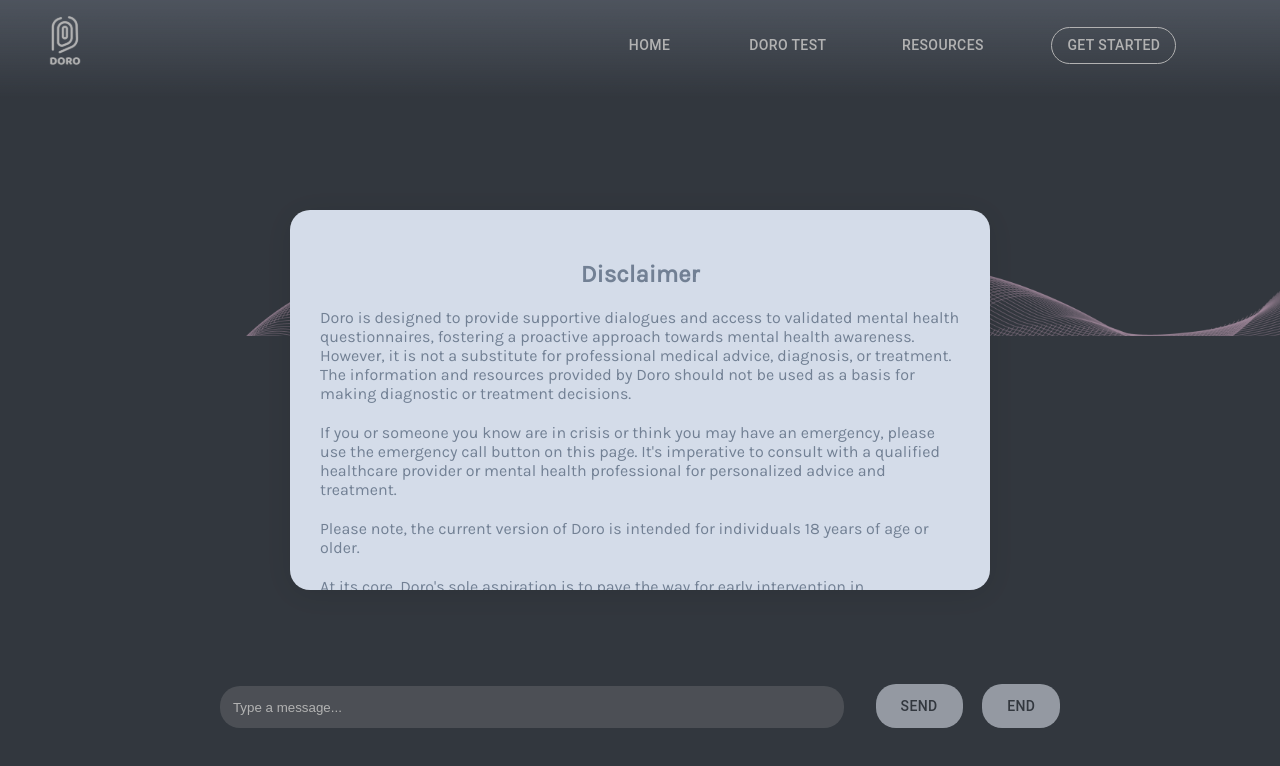
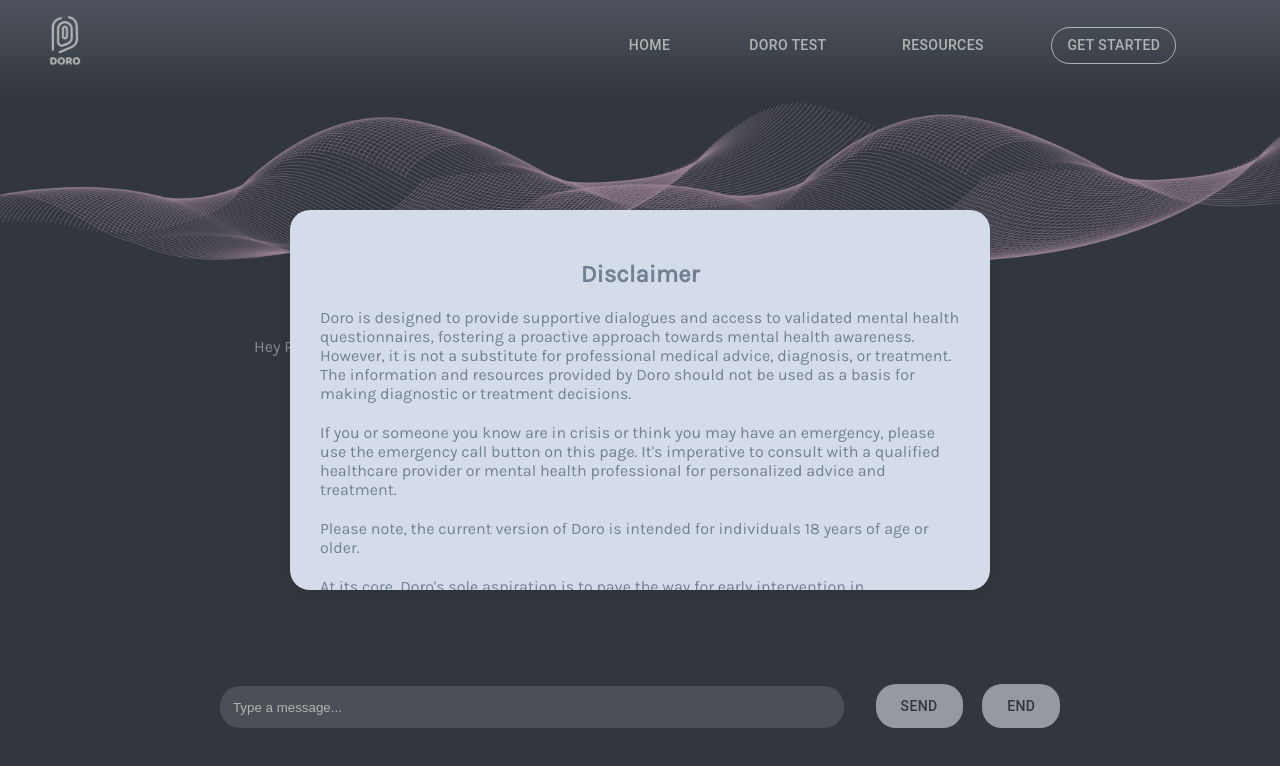
Before and after one commit to rastin1379/doro-frontend, a React (Create React App) app: page /doro-test-start in a window 1280 px wide. Shown: the top 766 px of the page. Built offline with nearby package versions, Linux system fonts and the light colour scheme.

Commit message:
Doro Chat styling

```diff
--- a/src/styles/DoroChat.css
+++ b/src/styles/DoroChat.css
@@ -17,16 +17,14 @@
 }
 
 .animation-wrapper {
+    position: absolute;
+    left: 0;
+    right: 0;
+    height: 150vh;
     background-image: url('../assets/doro_chat_styling.png');
     background-size: 100% auto;
     background-repeat: no-repeat;
-    background-position: center bottom -100%;
-    display: flex;
-    justify-content: flex-start;
-    position: relative;
-    height: 150vh;
-    z-index: -200;
-    background-color: #484f59;
+    background-position: center 10%;
 }
 
 .chat-section {
@@ -73,6 +71,7 @@
   align-items: center; /* Centers children vertically, if needed */
   padding: 1em; /* Use em for padding */
   background-color: #484f59;
+  z-index: 1000;
 }
 
 .chat-input input {
```
